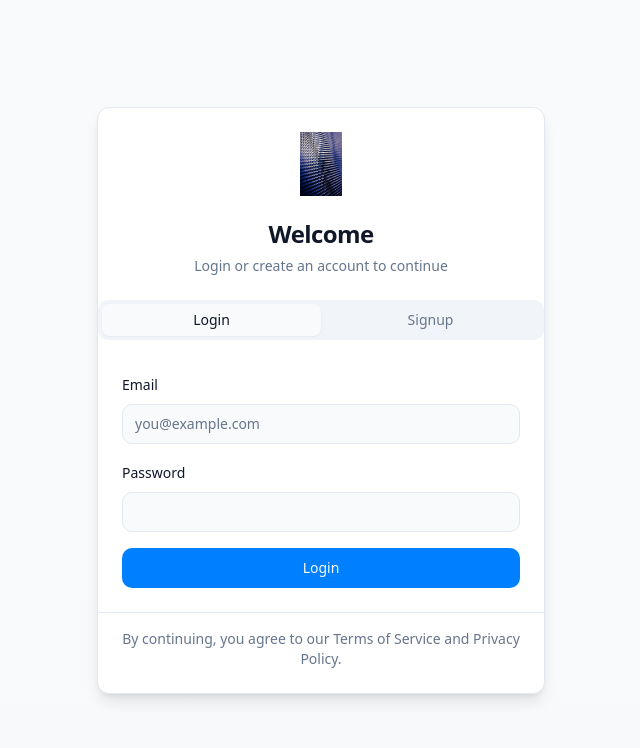
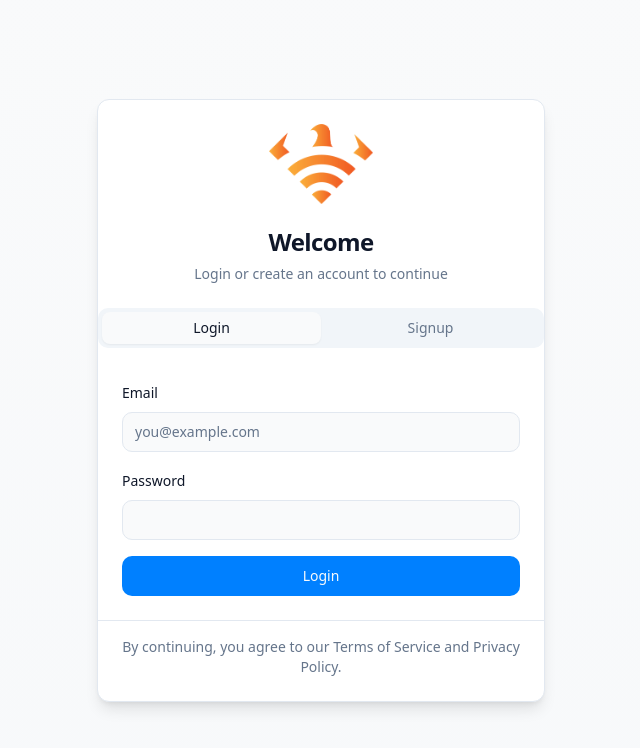
Before and after one commit to AvaronInc/ui, a React (Vite) app: page /auth in a window 1280 px wide. Shown: the top 748 px of the page, without its empty margins (319-959 px from the left). Built offline with nearby package versions, Linux system fonts and the light colour scheme; no server answers.

Commit message:
Add logo image to Auth page
Adds a logo image to the authentication page.

```diff
--- a/src/pages/Auth.tsx
+++ b/src/pages/Auth.tsx
@@ -123,9 +123,9 @@ const Auth = () => {
           <CardHeader className="text-center">
             <div className="mx-auto mb-4">
               <img
-                src="/lovable-uploads/7a756512-0fbb-4a57-8285-428cb5a8bd2c.png"
+                src="/lovable-uploads/e05794c6-4e4e-4e35-903f-c2f666cf5d6d.png"
                 alt="Logo"
-                className="h-16 mx-auto"
+                className="h-20 mx-auto"
               />
             </div>
             <CardTitle className="text-2xl font-bold">Welcome</CardTitle>
```
Also changed, not shown: public/lovable-uploads/e05794c6-4e4e-4e35-903f-c2f666cf5d6d.png (added).
